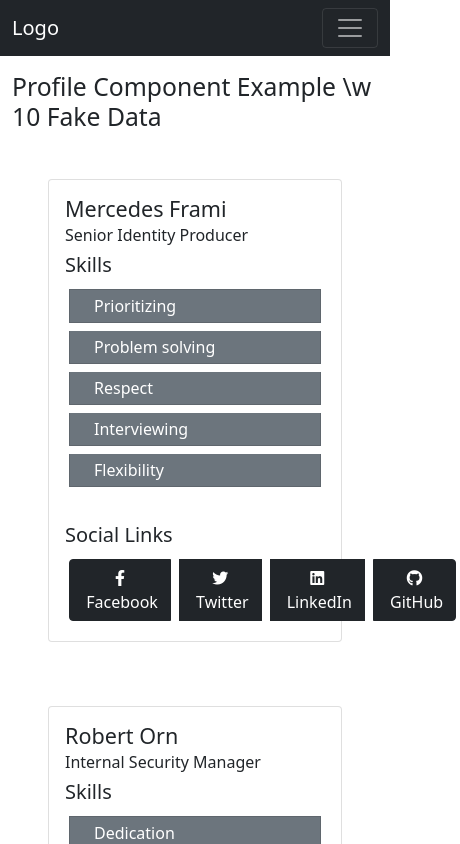
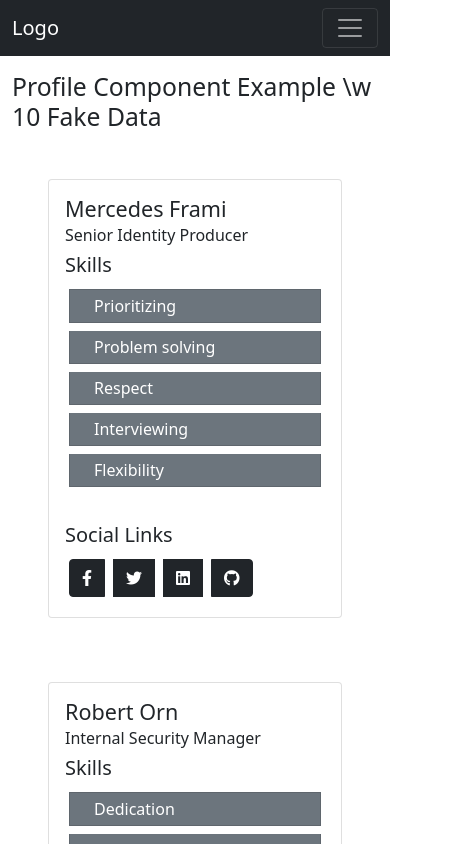
Before and after one commit to mahfuz225bd/react_practice, a React (Create React App) app: page /components/profiles in a window 390 px wide. Shown: the top 844 px of the page, 460 px wide, since content can reach past the window. Built offline with nearby package versions, Linux system fonts and the light colour scheme.

Commit message:
fixed responsive issuses to SocialLinks components

```diff
--- a/src/components/Profile/SocialLinks/SocialLinks.js
+++ b/src/components/Profile/SocialLinks/SocialLinks.js
@@ -8,8 +8,7 @@ const SocialLinks = (props) => (
       {props.socialLinks.map((socialLink) => (
         <a href={socialLink.url} type="button" className="btn btn-dark m-1">
           <i className={socialLink.icon}></i>
-          &nbsp;
-          {socialLink.label}
+          <span className="d-none d-md-inline">&nbsp;{socialLink.label}</span>
         </a>
       ))}
     </div>
```
